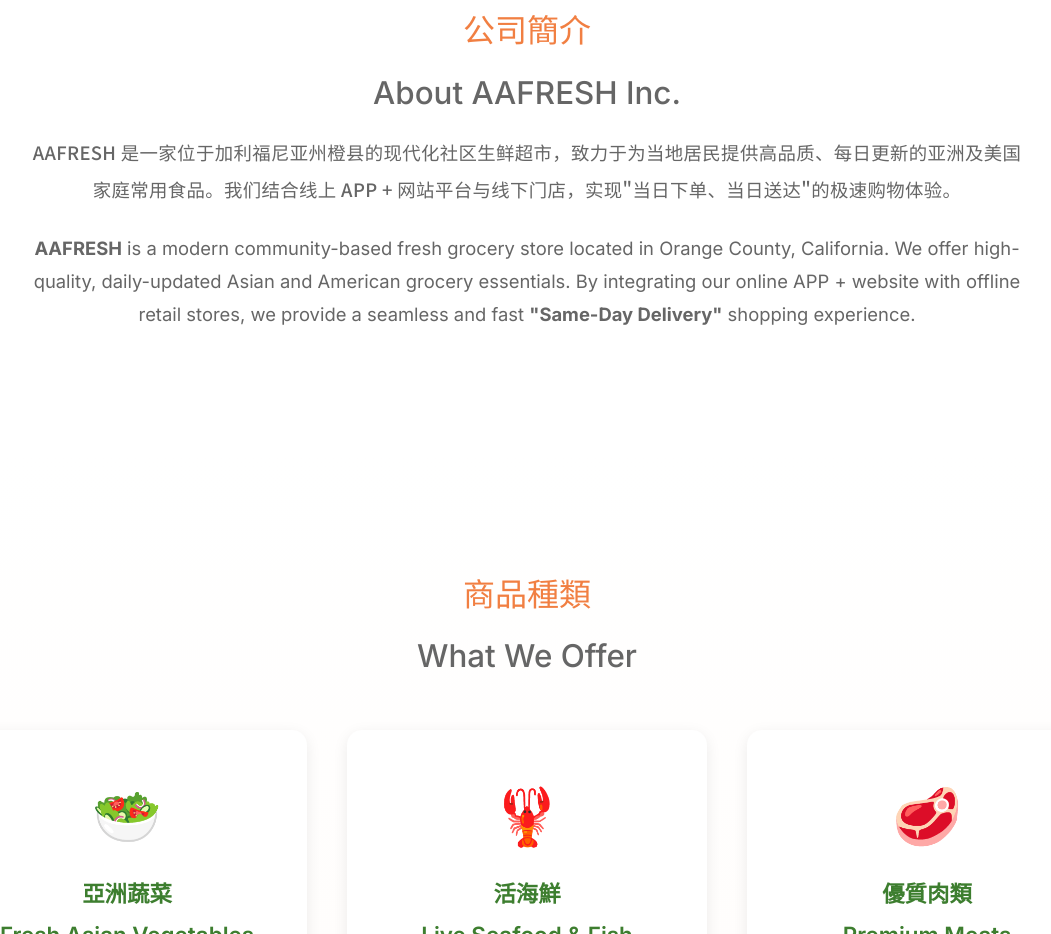
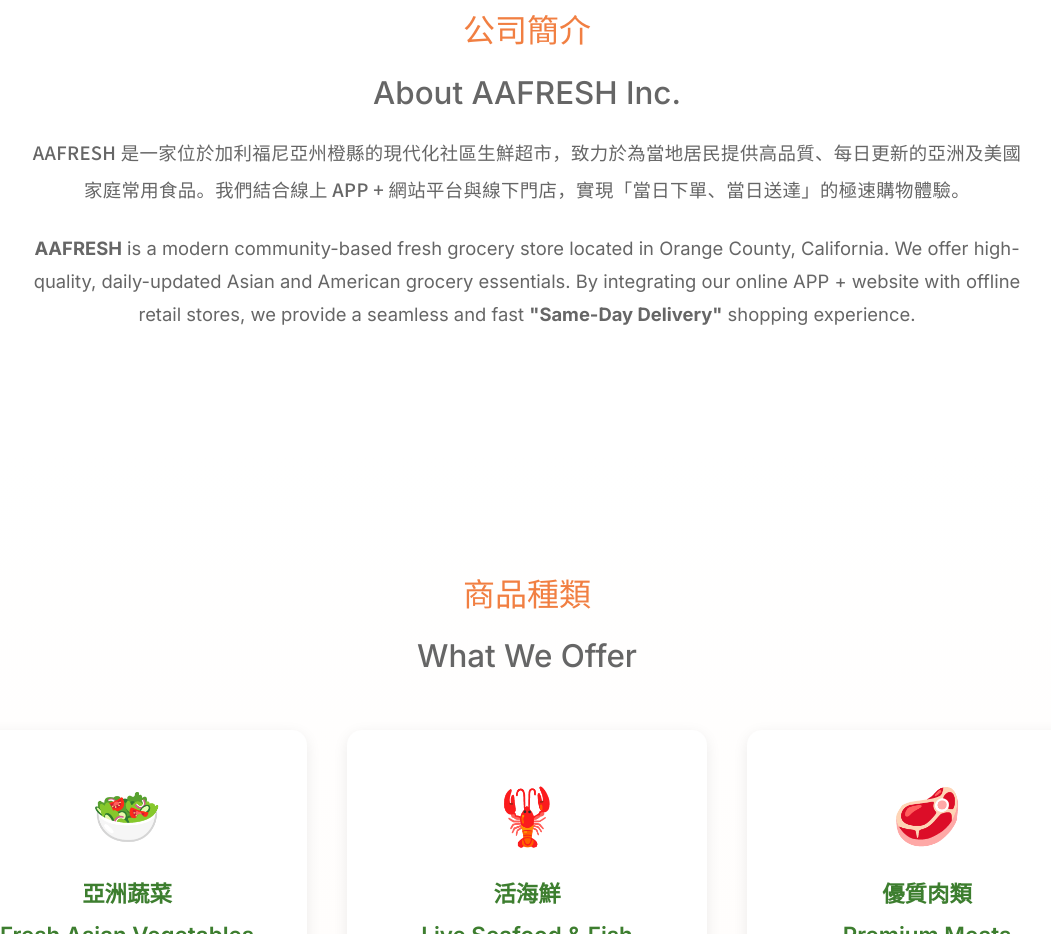
Before and after one commit to liangtao1216/aa-fresh-website, a plain HTML site: page index.html in a window 1280 px wide. Shown: the part 1028-1962 px from the top of the page, without its empty margins (113-1164 px from the left). Drawn offline with Linux system fonts and the light colour scheme.

Commit message:
09/30/2025

```diff
--- a/index.html
+++ b/index.html
@@ -63,7 +63,7 @@
             <h2><span class="chinese-text">公司簡介</span><br><span class="english-heading">About AAFRESH Inc.</span></h2>
             <div class="about-content">
                 <div class="about-text">
-                    <p class="chinese-text">AAFRESH 是一家位于加利福尼亚州橙县的现代化社区生鲜超市，致力于为当地居民提供高品质、每日更新的亚洲及美国家庭常用食品。我们结合线上 APP + 网站平台与线下门店，实现"当日下单、当日送达"的极速购物体验。</p>
+                    <p class="chinese-text">AAFRESH 是一家位於加利福尼亞州橙縣的現代化社區生鮮超市，致力於為當地居民提供高品質、每日更新的亞洲及美國家庭常用食品。我們結合線上 APP + 網站平台與線下門店，實現「當日下單、當日送達」的極速購物體驗。</p>
                     <p><strong>AAFRESH</strong> is a modern community-based fresh grocery store located in Orange County, California. We offer high-quality, daily-updated Asian and American grocery essentials. By integrating our online APP + website with offline retail stores, we provide a seamless and fast <strong>"Same-Day Delivery"</strong> shopping experience.</p>
                 </div>
             </div>
```
Also changed, not shown: 1 other file.
